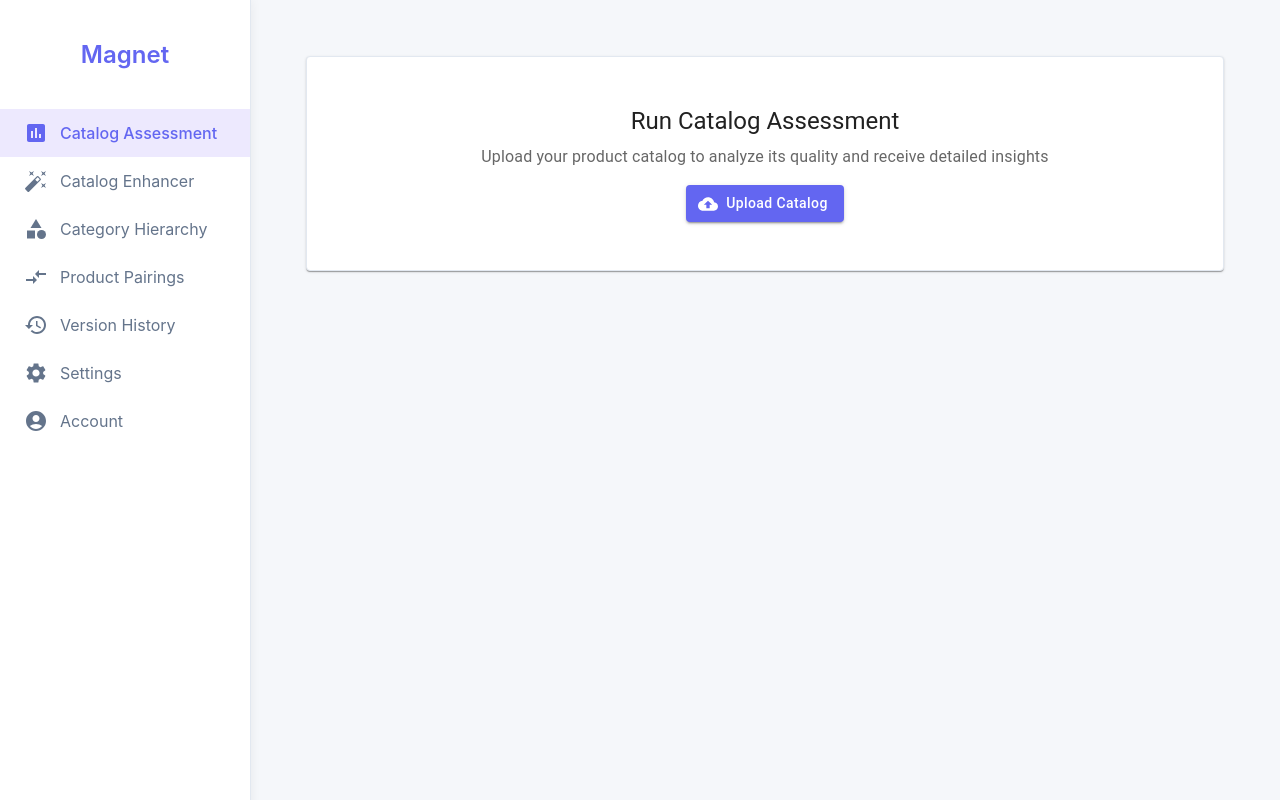
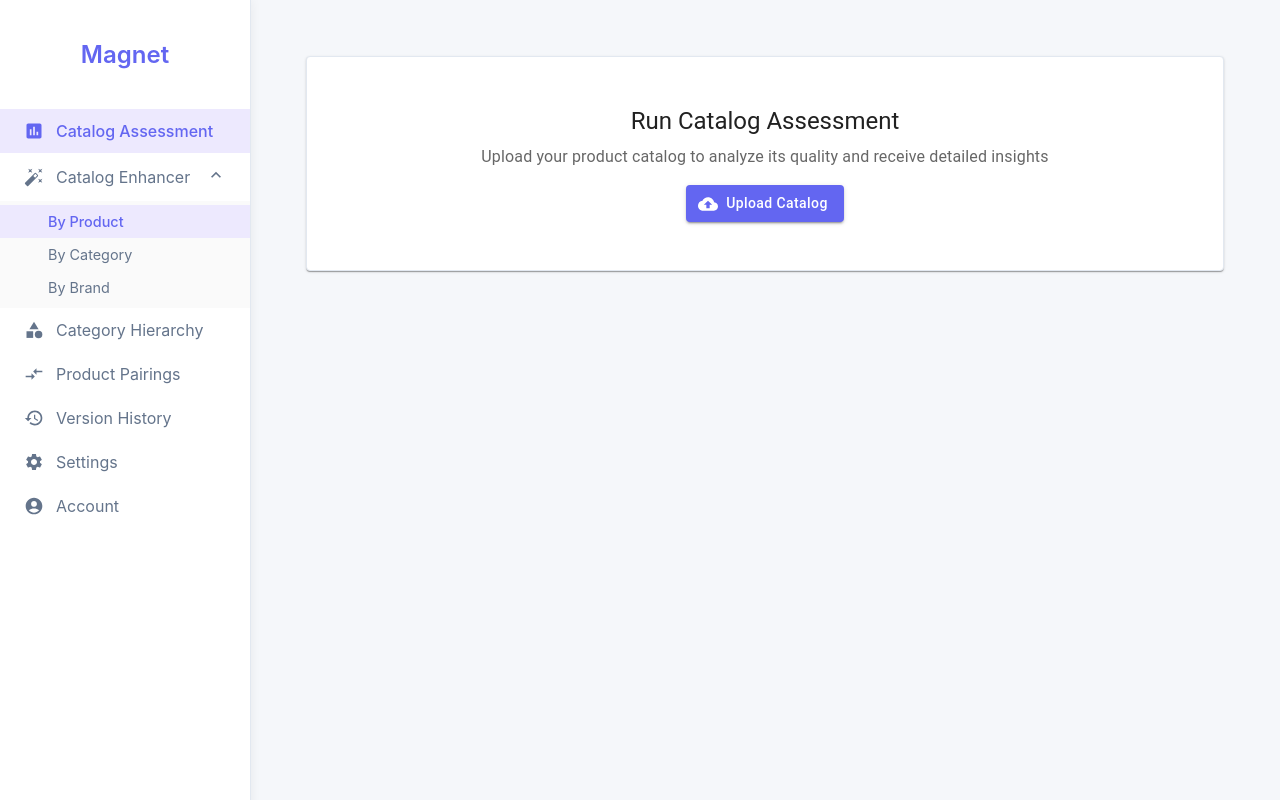
Before and after one commit to ARathie/ai-product-catalog-enrichment, a React (Create React App) app in the folder frontend/: page / in a window 1280 px wide. Built offline with nearby package versions, Linux system fonts and the light colour scheme.

Commit message:
added initial category explorer additional optoins

```diff
--- a/frontend/package.json
+++ b/frontend/package.json
@@ -7,6 +7,7 @@
     "@emotion/styled": "^11.11.0",
     "@mui/icons-material": "^5.15.11",
     "@mui/material": "^5.15.11",
+    "@mui/x-tree-view": "^7.23.0",
     "chart.js": "^4.4.6",
     "react": "^18.2.0",
     "react-chartjs-2": "^5.2.0",
--- a/frontend/src/App.jsx
+++ b/frontend/src/App.jsx
@@ -7,6 +7,7 @@ import ProductPairings from './components/ProductPairings';
 
 function App() {
   const [activePage, setActivePage] = useState('Catalog Assessment');
+  const [activeSubPage, setActiveSubPage] = useState('by-product');
   const [assessmentState, setAssessmentState] = useState(null);
   const [enrichmentState, setEnrichmentState] = useState(null);
 
@@ -21,6 +22,7 @@ function App() {
         return <CatalogEnhancer
           savedState={enrichmentState}
           onStateChange={setEnrichmentState}
+          activeSubPage={activeSubPage}
         />;
       case 'Product Pairings':
         return <ProductPairings />;
@@ -34,7 +36,12 @@ function App() {
 
   return (
     <div className="App">
-      <Sidebar activePage={activePage} setActivePage={setActivePage} />
+      <Sidebar
+        activePage={activePage}
+        setActivePage={setActivePage}
+        activeSubPage={activeSubPage}
+        setActiveSubPage={setActiveSubPage}
+      />
       <main className="main-content">
         {renderPage()}
       </main>
--- a/frontend/src/components/CatalogEnhancer.css
+++ b/frontend/src/components/CatalogEnhancer.css
@@ -116,3 +116,57 @@ body {
   display: flex;
   gap: 12px;
 }
+
+/* Add these styles to your existing CatalogEnhancer.css */
+.category-view, .brand-view {
+  display: flex;
+  height: 100%;
+  background: var(--background);
+}
+
+.sidebar-panel {
+  width: 300px;
+  padding: 20px;
+  border-right: 1px solid var(--border);
+  background: white;
+  height: 100%;
+}
+
+.content-panel {
+  flex: 1;
+  padding: 20px;
+  overflow: auto;
+}
+
+.MuiTreeItem-root {
+  padding: 4px 0;
+}
+
+.MuiTreeItem-content {
+  padding: 4px 8px !important;
+  border-radius: 4px;
+}
+
+.MuiTreeItem-label {
+  font-size: 0.9rem;
+}
+
+.MuiTreeItem-group {
+  margin-left: 16px !important;
+  padding-left: 8px !important;
+  border-left: 1px dashed var(--border);
+}
+
+.MuiListItem-root.selected {
+  background-color: var(--highlight) !important;
+  color: var(--primary);
+}
+
+.empty-state {
+  display: flex;
+  align-items: center;
+  justify-content: center;
+  height: 100%;
+  color: var(--text-secondary);
+  font-size: 1.1rem;
+}
--- a/frontend/src/components/CatalogEnhancer.jsx
+++ b/frontend/src/components/CatalogEnhancer.jsx
@@ -1,7 +1,5 @@
 import React, { useState, useEffect } from 'react';
 import { Button, CircularProgress, TextField } from '@mui/material';
-import EditIcon from '@mui/icons-material/Edit';
-import SaveIcon from '@mui/icons-material/Save';
 import UploadButton from './UploadButton';
 import EnhancedTable from './EnhancedTable';
 import EnhanceOptionsModal from './EnhanceOptionsModal';
@@ -11,8 +9,10 @@ import Papa from 'papaparse';
 import './CatalogEnhancer.css';
 import SettingsIcon from '@mui/icons-material/Settings';
 import DownloadIcon from '@mui/icons-material/Download';
+import CatalogEnhancerCategory from './CatalogEnhancerCategory';
+import CatalogEnhancerBrand from './CatalogEnhancerBrand';
 
-function CatalogEnhancer({ savedState, onStateChange }) {
+function CatalogEnhancer({ savedState, onStateChange, activeSubPage }) {
   const [uploadedData, setUploadedData] = useState(savedState?.uploadedData || []);
   const [productTable, setProductTable] = useState(savedState?.productTable || []);
   const [loading, setLoading] = useState(false);
@@ -139,7 +139,7 @@ function CatalogEnhancer({ savedState, onStateChange }) {
     setIsModalOpen(true);
   };
 
-  return (
+  const renderByProduct = () => (
     <div className="catalog-container">
       <div className="button-row">
         <TextField
@@ -198,6 +198,16 @@ function CatalogEnhancer({ savedState, onStateChange }) {
       />
     </div>
   );
+
+  switch (activeSubPage) {
+    case 'by-category':
+      return <CatalogEnhancerCategory savedState={savedState} onStateChange={onStateChange} />;
+    case 'by-brand':
+      return <CatalogEnhancerBrand savedState={savedState} onStateChange={onStateChange} />;
+    case 'by-product':
+    default:
+      return renderByProduct();
+  }
 }
 
 export default CatalogEnhancer;
--- a/frontend/src/components/Sidebar.css
+++ b/frontend/src/components/Sidebar.css
@@ -26,27 +26,88 @@
   margin: 0;
 }
 
-.sidebar-nav li {
-  padding: 12px 24px;
+.sidebar-nav > li {
   color: var(--text-secondary);
   cursor: pointer;
   transition: all 0.2s ease;
+}
+
+.sidebar-nav > li:not(.menu-item) {
+  padding: 12px 24px;
   display: flex;
   align-items: center;
   gap: 12px;
 }
 
-.sidebar-nav li:hover {
+.sidebar-nav > li:hover:not(.menu-item) {
   background-color: var(--background);
   color: var(--primary);
 }
 
-.sidebar-nav li.active {
+.sidebar-nav > li.active:not(.menu-item) {
   background-color: var(--highlight);
   color: var(--primary);
   font-weight: 500;
 }
 
+/* Menu item with submenu */
+.menu-item {
+  color: var(--text-secondary);
+}
+
+.menu-item.active > .menu-item-header {
+  background-color: var(--highlight);
+  color: var(--primary);
+  font-weight: 500;
+}
+
+.menu-item-header {
+  padding: 12px 24px;
+  display: flex;
+  align-items: center;
+  justify-content: space-between;
+  cursor: pointer;
+}
+
+.menu-item-header:hover {
+  background-color: var(--background);
+  color: var(--primary);
+}
+
+.menu-item-label {
+  display: flex;
+  align-items: center;
+  gap: 12px;
+}
+
+/* Submenu */
+.submenu {
+  list-style: none;
+  padding: 4px 0;
+  margin: 0;
+  background-color: rgba(0, 0, 0, 0.02);
+}
+
+.submenu li {
+  padding: 8px 24px 8px 48px;
+  cursor: pointer;
+  font-size: 0.9em;
+  color: var(--text-secondary);
+}
+
+.submenu li:hover {
+  background-color: var(--background);
+  color: var(--primary);
+}
+
+.submenu li.active {
+  background-color: var(--highlight);
+  color: var(--primary);
+  font-weight: 500;
+}
+
+/* Icons */
 .sidebar-nav li svg {
   color: currentColor;
+  font-size: 20px;
 }
--- a/frontend/src/components/Sidebar.jsx
+++ b/frontend/src/components/Sidebar.jsx
@@ -1,5 +1,5 @@
 // frontend/src/components/Sidebar.jsx
-import React from 'react';
+import React, { useState } from 'react';
 import './Sidebar.css';
 import AutoFixHighIcon from '@mui/icons-material/AutoFixHigh';
 import CategoryIcon from '@mui/icons-material/Category';
@@ -8,8 +8,29 @@ import HistoryIcon from '@mui/icons-material/History';
 import SettingsIcon from '@mui/icons-material/Settings';
 import AccountCircleIcon from '@mui/icons-material/AccountCircle';
 import AssessmentIcon from '@mui/icons-material/Assessment';
+import ExpandMoreIcon from '@mui/icons-material/ExpandMore';
+import ExpandLessIcon from '@mui/icons-material/ExpandLess';
 
-function Sidebar({ activePage, setActivePage }) {
+function Sidebar({ activePage, setActivePage, activeSubPage, setActiveSubPage }) {
+  const [expandedItems, setExpandedItems] = useState({
+    'Catalog Enhancer': true
+  });
+
+  const toggleExpand = (item, event) => {
+    event.stopPropagation();
+    setExpandedItems(prev => ({
+      ...prev,
+      [item]: !prev[item]
+    }));
+  };
+
+  const handleCatalogEnhancerClick = (e) => {
+    setActivePage('Catalog Enhancer');
+    if (!activeSubPage) {
+      setActiveSubPage('by-product');
+    }
+  };
+
   return (
     <div className="sidebar">
       <div className="sidebar-logo">
@@ -20,43 +41,87 @@ function Sidebar({ activePage, setActivePage }) {
           className={activePage === 'Catalog Assessment' ? 'active' : ''}
           onClick={() => setActivePage('Catalog Assessment')}
         >
-          <AssessmentIcon /> Catalog Assessment
+          <AssessmentIcon />
+          <span>Catalog Assessment</span>
         </li>
-        <li
-          className={activePage === 'Catalog Enhancer' ? 'active' : ''}
-          onClick={() => setActivePage('Catalog Enhancer')}
-        >
-          <AutoFixHighIcon /> Catalog Enhancer
+
+        <li className={`menu-item ${activePage === 'Catalog Enhancer' ? 'active' : ''}`}>
+          <div className="menu-item-header" onClick={handleCatalogEnhancerClick}>
+            <div className="menu-item-label">
+              <AutoFixHighIcon />
+              <span>Catalog Enhancer</span>
+            </div>
+            <div onClick={(e) => toggleExpand('Catalog Enhancer', e)}>
+              {expandedItems['Catalog Enhancer'] ? <ExpandLessIcon /> : <ExpandMoreIcon />}
+            </div>
+          </div>
+          {expandedItems['Catalog Enhancer'] && (
+            <ul className="submenu">
+              <li
+                className={activeSubPage === 'by-product' ? 'active' : ''}
+                onClick={() => {
+                  setActivePage('Catalog Enhancer');
+                  setActiveSubPage('by-product');
+                }}
+              >
+                By Product
+              </li>
+              <li
+                className={activeSubPage === 'by-category' ? 'active' : ''}
+                onClick={() => {
+                  setActivePage('Catalog Enhancer');
+                  setActiveSubPage('by-category');
+                }}
+              >
+                By Category
+              </li>
+              <li
+                className={activeSubPage === 'by-brand' ? 'active' : ''}
+                onClick={() => {
+                  setActivePage('Catalog Enhancer');
+                  setActiveSubPage('by-brand');
+                }}
+              >
+                By Brand
+              </li>
+            </ul>
+          )}
         </li>
+
         <li
           className={activePage === 'Category Hierarchy' ? 'active' : ''}
           onClick={() => setActivePage('Category Hierarchy')}
         >
-          <CategoryIcon /> Category Hierarchy
+          <CategoryIcon />
+          <span>Category Hierarchy</span>
         </li>
         <li
           className={activePage === 'Product Pairings' ? 'active' : ''}
           onClick={() => setActivePage('Product Pairings')}
         >
-          <CompareArrowsIcon /> Product Pairings
+          <CompareArrowsIcon />
+          <span>Product Pairings</span>
         </li>
         <li
           className={activePage === 'Version History' ? 'active' : ''}
           onClick={() => setActivePage('Version History')}
         >
-          <HistoryIcon /> Version History
+          <HistoryIcon />
+          <span>Version History</span>
         </li>
         <li
           className={activePage === 'Settings' ? 'active' : ''}
           onClick={() => setActivePage('Settings')}
         >
-          <SettingsIcon /> Settings
+          <SettingsIcon />
+          <span>Settings</span>
         </li>
         <li
           className={activePage === 'Account' ? 'active' : ''}
           onClick={() => setActivePage('Account')}
         >
-          <AccountCircleIcon /> Account
+          <AccountCircleIcon />
+          <span>Account</span>
         </li>
       </ul>
     </div>
```
Also changed, not shown: 1 other file (tests, documents, lock files or other folders).
